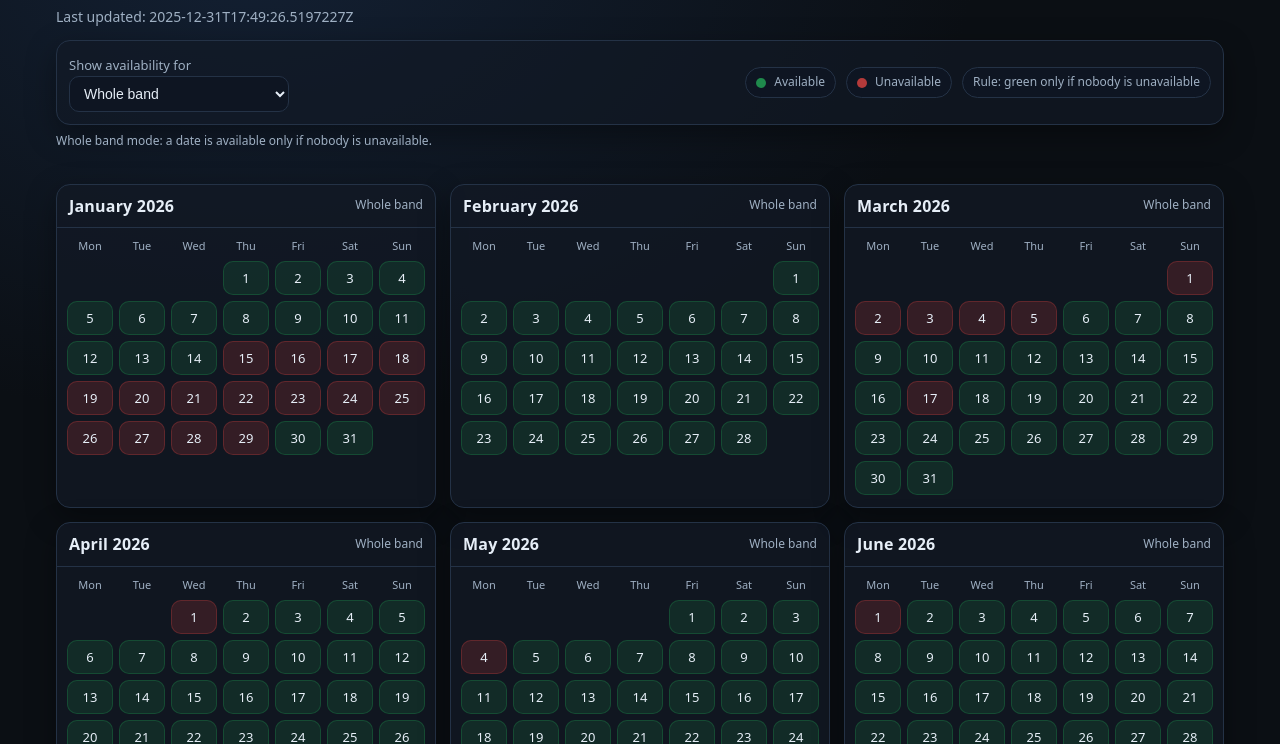
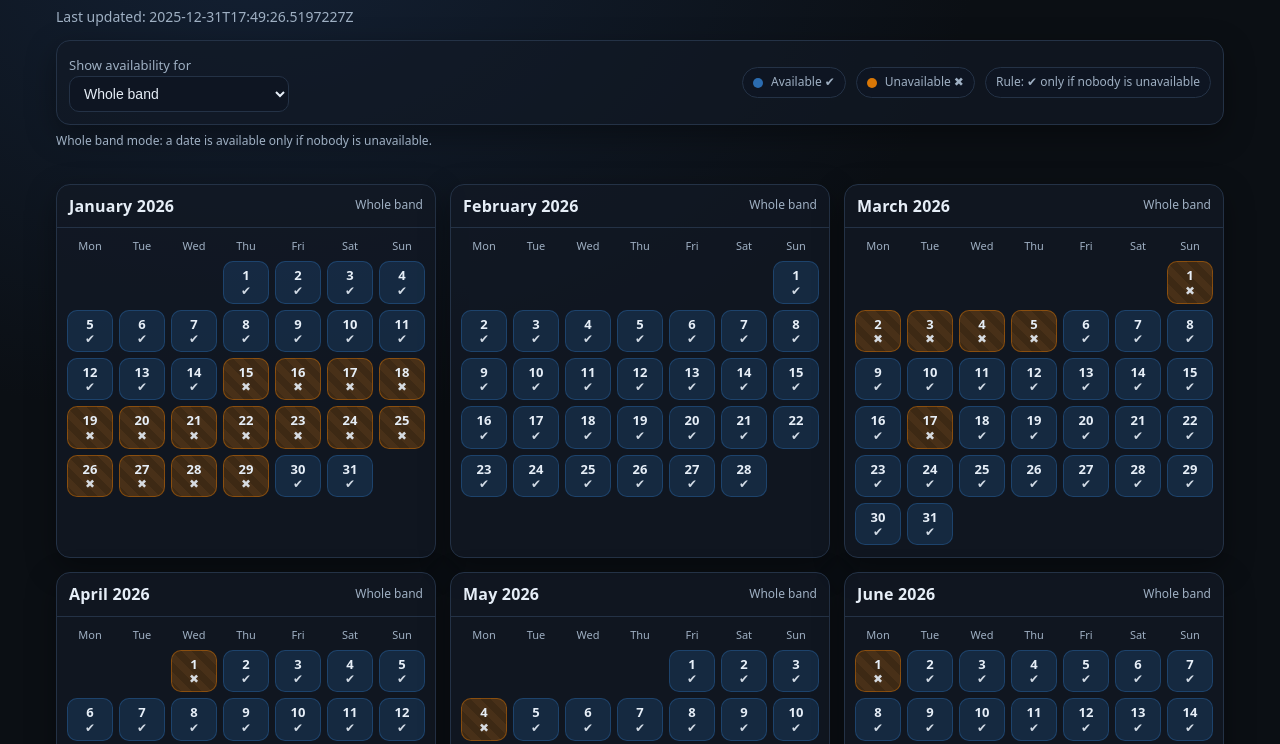
Before and after one commit to heyjudeuk/ws-calendar, a plain HTML site: page index.html in a window 1280 px wide. Shown: the part 56-800 px from the top of the page. Drawn offline with Linux system fonts and the light colour scheme.

Commit message:
Refactor color variables and update UI text
Updated color variables for better accessibility and modified tooltip and legend text for clarity.

```diff
--- a/index.html
+++ b/index.html
@@ -4,6 +4,7 @@
   <meta charset="utf-8" />
   <meta name="viewport" content="width=device-width,initial-scale=1" />
   <title>Weird Science Band Availability</title>
+
   <style>
     :root{
       --bg:#0b0f14;
@@ -11,14 +12,18 @@
       --muted:#9fb0c3;
       --text:#e6eef7;
       --border:#243246;
-      --good:#1f8a4c;
-      --bad:#b43a3a;
-      --good2: rgba(31,138,76,.18);
-      --bad2: rgba(180,58,58,.22);
       --shadow: 0 10px 30px rgba(0,0,0,.35);
       --radius:14px;
+
+      /* Colour-blind safe palette (blue / amber) */
+      --good:#2b6cb0;                 /* available */
+      --bad:#d97706;                  /* unavailable */
+      --good2: rgba(43,108,176,.22);
+      --bad2: rgba(217,119,6,.28);
     }
+
     *{ box-sizing:border-box; }
+
     body{
       margin:0;
       font-family: ui-sans-serif, system-ui, -apple-system, Segoe UI, Roboto, Helvetica, Arial, "Apple Color Emoji","Segoe UI Emoji";
@@ -26,22 +31,26 @@
       color: var(--text);
       line-height:1.4;
     }
+
     header{
       padding: 22px 16px 10px;
       max-width: 1200px;
       margin: 0 auto;
     }
+
     h1{
       margin:0 0 10px;
       font-size: 22px;
       font-weight: 700;
       letter-spacing: .2px;
     }
+
     .sub{
       color: var(--muted);
       font-size: 14px;
       margin: 0 0 14px;
     }
+
     .toolbar{
       display:flex;
       flex-wrap:wrap;
@@ -53,10 +62,12 @@
       padding: 12px;
       box-shadow: var(--shadow);
     }
+
     label{
       font-size: 13px;
       color: var(--muted);
     }
+
     select{
       background: #0e1522;
       border: 1px solid var(--border);
@@ -67,6 +78,7 @@
       outline: none;
       min-width: 220px;
     }
+
     .legend{
       display:flex;
       gap:10px;
@@ -74,6 +86,7 @@
       flex-wrap:wrap;
       margin-left:auto;
     }
+
     .pill{
       display:flex;
       align-items:center;
@@ -85,30 +98,36 @@
       font-size: 12px;
       color: var(--muted);
     }
+
     .dot{
       width:10px;height:10px;border-radius:50%;
     }
     .dot.good{ background: var(--good); }
     .dot.bad{ background: var(--bad); }
+
     main{
       max-width: 1200px;
       margin: 0 auto;
       padding: 10px 16px 28px;
     }
+
     .grid{
       display:grid;
       grid-template-columns: repeat(3, minmax(0,1fr));
       gap: 14px;
       margin-top: 14px;
     }
+
     @media (max-width: 980px){
       .grid{ grid-template-columns: repeat(2, minmax(0,1fr)); }
     }
+
     @media (max-width: 640px){
       .grid{ grid-template-columns: 1fr; }
       select{ min-width: 100%; }
       .legend{ width:100%; margin-left:0; }
     }
+
     .card{
       background: rgba(18,25,37,.75);
       border: 1px solid var(--border);
@@ -116,6 +135,7 @@
       box-shadow: var(--shadow);
       overflow:hidden;
     }
+
     .monthHeader{
       padding: 10px 12px;
       border-bottom:1px solid var(--border);
@@ -124,17 +144,21 @@
       justify-content:space-between;
       gap:10px;
     }
+
     .monthHeader .name{
       font-weight: 700;
       letter-spacing:.2px;
     }
+
     .monthHeader .meta{
       color: var(--muted);
       font-size: 12px;
     }
+
     .cal{
       padding: 10px 10px 12px;
     }
+
     .dow{
       display:grid;
       grid-template-columns: repeat(7, 1fr);
@@ -145,39 +169,71 @@
       text-align:center;
       user-select:none;
     }
+
     .days{
       display:grid;
       grid-template-columns: repeat(7, 1fr);
       gap:6px;
     }
+
     .day{
       position:relative;
       border: 1px solid transparent;
       border-radius: 10px;
-      min-height: 34px;
-      padding: 7px 6px 6px;
+      min-height: 42px;
+      padding: 6px 6px 6px;
       text-align:center;
       font-size: 13px;
       background: rgba(255,255,255,.03);
       color: var(--text);
       user-select:none;
+      display:flex;
+      flex-direction:column;
+      justify-content:center;
+      gap:2px;
     }
+
+    .day strong{
+      font-weight:700;
+      font-size: 13px;
+      line-height: 1.1;
+    }
+
+    .day .mark{
+      font-size: 12px;
+      opacity: .9;
+      line-height: 1;
+    }
+
     .day.empty{
       background: transparent;
       border-color: transparent;
     }
+
     .day.good{
       background: var(--good2);
-      border-color: rgba(31,138,76,.35);
+      border-color: rgba(43,108,176,.40);
     }
+
     .day.bad{
       background: var(--bad2);
-      border-color: rgba(180,58,58,.35);
+      border-color: rgba(217,119,6,.45);
+
+      /* extra non-colour cue: subtle texture */
+      background-image: repeating-linear-gradient(
+        45deg,
+        rgba(0,0,0,.14),
+        rgba(0,0,0,.14) 7px,
+        transparent 7px,
+        transparent 14px
+      );
     }
+
     .day:hover{
       border-color: rgba(255,255,255,.22);
       cursor: default;
     }
+
     .tooltip{
       position:absolute;
       left: 50%;
@@ -193,19 +249,22 @@
       box-shadow: var(--shadow);
       display:none;
       z-index: 10;
-      max-width: 260px;
+      max-width: 280px;
       overflow:hidden;
       text-overflow: ellipsis;
     }
+
     .day:hover .tooltip{ display:block; }
 
     .section{
       margin-top: 18px;
     }
+
     .section h2{
       font-size: 16px;
       margin: 18px 0 10px;
     }
+
     .raw{
       background: rgba(18,25,37,.75);
       border: 1px solid var(--border);
@@ -213,11 +272,13 @@
       box-shadow: var(--shadow);
       overflow:hidden;
     }
+
     table{
       width:100%;
       border-collapse: collapse;
       font-size: 14px;
     }
+
     thead th{
       text-align:left;
       padding: 10px 12px;
@@ -226,12 +287,15 @@
       background: rgba(14,21,34,.7);
       border-bottom:1px solid var(--border);
     }
+
     tbody td{
       padding: 10px 12px;
       border-bottom:1px solid rgba(36,50,70,.6);
       vertical-align: top;
     }
+
     tbody tr:last-child td{ border-bottom:none; }
+
     .chip{
       display:inline-block;
       padding: 2px 8px;
@@ -243,21 +307,24 @@
       margin-right:6px;
       margin-bottom:6px;
     }
+
     .status{
       color: var(--muted);
       font-size: 12px;
       margin-top: 8px;
     }
+
     .error{
-      color:#ffb4b4;
-      background: rgba(180,58,58,.12);
-      border:1px solid rgba(180,58,58,.35);
+      color:#ffdfbf;
+      background: rgba(217,119,6,.15);
+      border:1px solid rgba(217,119,6,.35);
       padding: 10px 12px;
       border-radius: 12px;
       margin-top: 12px;
     }
   </style>
 </head>
+
 <body>
   <header>
     <h1 id="title">Weird Science Band Availability</h1>
@@ -270,13 +337,13 @@
       </div>
 
       <div class="legend">
-        <div class="pill" title="Available = green">
+        <div class="pill" title="Available = ✔">
           <span class="dot good"></span>
-          <span>Available</span>
+          <span>Available ✔</span>
         </div>
-        <div class="pill" title="Unavailable = red">
+        <div class="pill" title="Unavailable = ✖">
           <span class="dot bad"></span>
-          <span>Unavailable</span>
+          <span>Unavailable ✖</span>
         </div>
         <div class="pill" id="rulePill" title="Rule"></div>
       </div>
@@ -308,7 +375,8 @@
 
 <script>
 (() => {
-  const DATA_URL = '/data/availability.json';
+  // Use a RELATIVE path so it works cleanly on subdomains and project pages
+  const DATA_URL = 'data/availability.json';
 
   const elTitle = document.getElementById('title');
   const elSubtitle = document.getElementById('subtitle');
@@ -329,14 +397,6 @@
   const pad2 = (n) => String(n).padStart(2,'0');
   const isoDate = (y,m,d) => `${y}-${pad2(m)}-${pad2(d)}`;
 
-  // Convert JS Date (local) to ISO yyyy-mm-dd without timezone surprises:
-  const dateToISO = (dt) => {
-    const y = dt.getFullYear();
-    const m = dt.getMonth() + 1;
-    const d = dt.getDate();
-    return isoDate(y,m,d);
-  };
-
   const parseData = async () => {
     const res = await fetch(DATA_URL, { cache: 'no-store' });
     if (!res.ok) throw new Error(`Failed to fetch ${DATA_URL}: HTTP ${res.status}`);
@@ -349,7 +409,7 @@
       unavailable: Array.isArray(m.unavailable) ? m.unavailable.map(String) : []
     })).filter(m => m.name);
 
-    // Build map: date -> [names...]
+    // Map: date -> [names...]
     const byDate = new Map();
     for (const m of members) {
       for (const d of m.unavailable) {
@@ -358,16 +418,17 @@
         byDate.get(d).push(m.name);
       }
     }
-    // Ensure stable tooltip ordering
+
+    // stable ordering for tooltips
     for (const [d,names] of byDate.entries()) {
       names.sort((a,b) => a.localeCompare(b, 'en-GB', { sensitivity: 'base' }));
       byDate.set(d, names);
     }
+
     return { members, byDate };
   };
 
   const inferYear = (members) => {
-    // Prefer the year present in the data; otherwise default to next year
     const years = new Set();
     for (const m of members) {
       for (const d of m.unavailable) {
@@ -376,7 +437,7 @@
       }
     }
     if (years.size === 1) return [...years][0];
-    if (years.size > 1) return Math.min(...years); // choose earliest if mixed
+    if (years.size > 1) return Math.min(...years); // earliest if mixed
     return new Date().getFullYear() + 1;
   };
 
@@ -399,20 +460,18 @@
   const availabilityForDate = (dateISO, mode, byDate) => {
     const names = byDate.get(dateISO) || [];
     if (mode === '__ALL__') {
-      const isBad = names.length > 0;
-      return { isBad, names };
-    } else {
-      const isBad = names.includes(mode);
-      return { isBad, names: isBad ? [mode] : [] };
+      return { isBad: names.length > 0, names };
     }
+    const isBad = names.includes(mode);
+    return { isBad, names: isBad ? [mode] : [] };
   };
 
   const renderCalendars = (year, mode, byDate) => {
     elGrid.innerHTML = '';
 
     const ruleText = (mode === '__ALL__')
-      ? 'Rule: green only if nobody is unavailable'
-      : `Rule: green/red reflects ${mode} only`;
+      ? 'Rule: ✔ only if nobody is unavailable'
+      : `Rule: ✔ / ✖ reflects ${mode} only`;
     elRulePill.textContent = ruleText;
 
     for (let month = 1; month <= 12; month++) {
@@ -472,7 +531,14 @@
         const { isBad, names } = availabilityForDate(dISO, mode, byDate);
 
         cell.classList.add(isBad ? 'bad' : 'good');
-        cell.textContent = day;
+
+        // icon + number (non-colour cue)
+        const num = document.createElement('strong');
+        num.textContent = String(day);
+
+        const mark = document.createElement('div');
+        mark.className = 'mark';
+        mark.textContent = isBad ? '✖' : '✔';
 
         const tt = document.createElement('div');
         tt.className = 'tooltip';
@@ -487,7 +553,10 @@
             : `${dISO}: Available (${mode})`;
         }
 
+        cell.appendChild(num);
+        cell.appendChild(mark);
         cell.appendChild(tt);
+
         days.appendChild(cell);
       }
 
@@ -541,7 +610,6 @@
   };
 
   let state = {
-    data: null,
     members: [],
     byDate: new Map(),
     year: 2026,
@@ -566,7 +634,6 @@
       const data = await parseData();
       const { members, byDate } = normaliseMembers(data);
 
-      state.data = data;
       state.members = members;
       state.byDate = byDate;
       state.year = inferYear(members);
```
